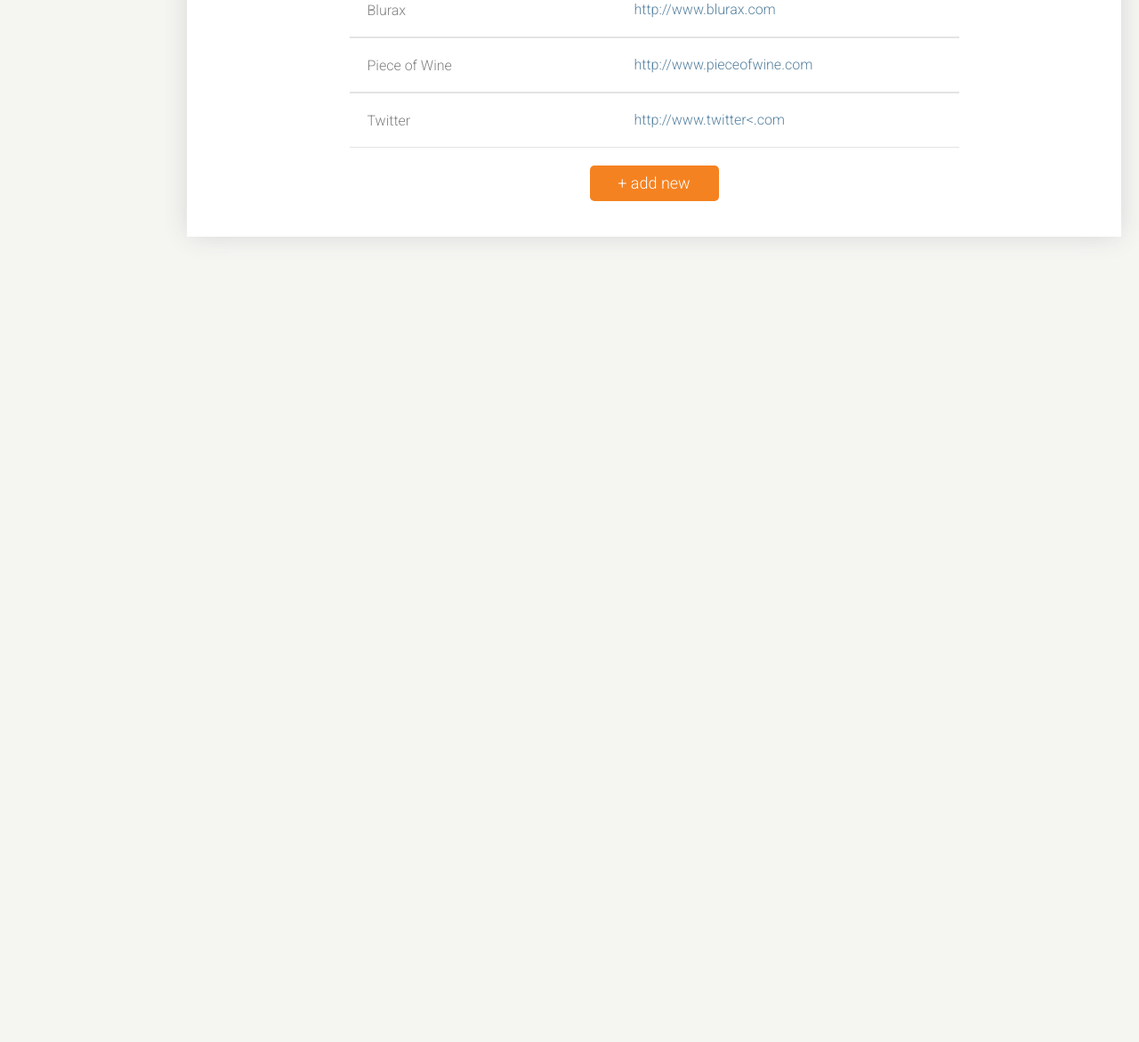
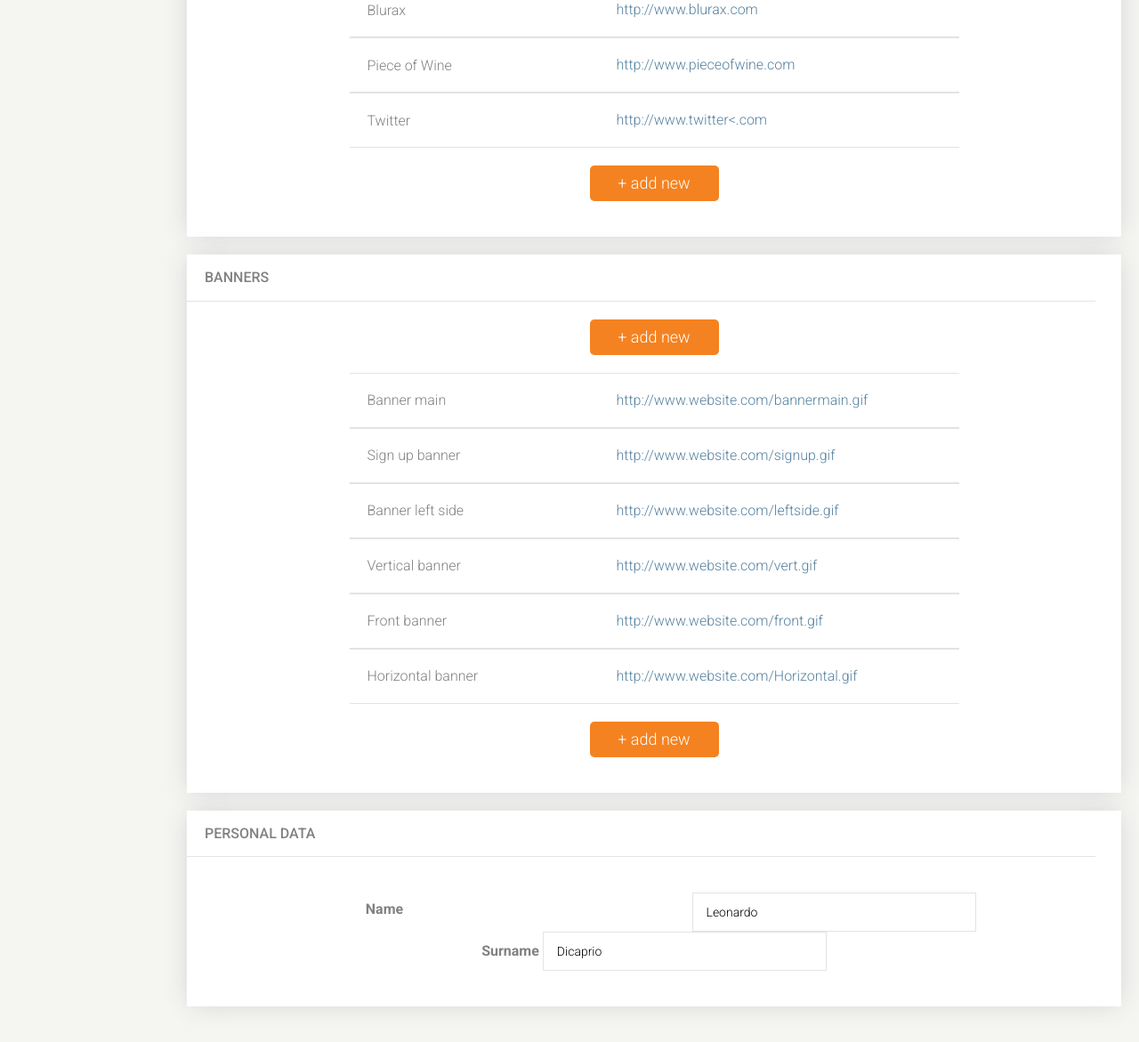
Before and after one commit to kamiljanusztc/Management-system, a plain HTML site: page src/index.html in a window 1280 px wide. Shown: the part 1468-2639 px from the top of the page at 89% size. Before the commit the page ends 1774 px from the top, so only its background shows below. Drawn offline with nearby package versions, Linux system fonts and the light colour scheme; files that its build step writes are made by us from their sources.

Commit message:
Change page

```diff
--- a/src/index.html
+++ b/src/index.html
@@ -77,14 +77,13 @@
                 <p class="paragraph calendar-items data-start">09.01.2021</p>
                 <span class="line-vertical calendar-items"></span>
                 <p class="paragraph calendar-items data-stop">09.01.2021</p>
-                <img class="main__icon" src="images/icons/calendar.svg" alt="calendar"/>
+                <img type="date" class="main__icon" src="images/icons/calendar.svg" alt="calendar"/>
               </div>
               <div class="btn-refresh calendar-items">
                 <img class="refresh-icon" src="images/icons/refresh.svg" alt="button refresh"/>
               </div>
             </div>
           </div>
-
           <div class="main__diagram">
             <div class="main__row">
               <span class="main__lines"></span>
@@ -105,7 +104,6 @@
                 <h4 class="h4-title">432</h4>
               </div>
             </div>
-
             <div class="main__earnings-chart">
               <h2 class="h2-title">Earnings chart</h2>
               <div class="main__tabs">
@@ -211,13 +209,91 @@
                 <div class="btn-main">
                   <h4 class="h4-title">+ add new</h4>
                 </div>
-
-
               </div>
             </div>
           </div>
+        </div>
 
+        <div class="main__section">
+          <h3 class="h3-title">Banners</h3>
+          <span class="main__lines"></span>
+          <div class="main__banners-section">
+            <div class="btn-main">
+              <h4 class="h4-title">+ add new</h4>
+            </div>
+            <div class="main__links">
+              <div class="links-wrapper">
+                <div class="main__border-top-bottom">
+                  <tr>
+                    <td><h4 class="h4-title page-name">Banner main</h4></td>
+                    <td><a href="#" class="h4-title main__url">http://www.website.com/bannermain.gif</a></td>
+                    <td><img class="icon-link" src="images/icons/links.svg" alt="icon link"/><img class="icon-trash" src="images/icons/trash.svg" alt="icon trash"/></td>
+                  </tr>
+                </div>
+                <div class="main__border-top-bottom">
+                  <tr>
+                    <td><h4 class="h4-title page-name">Sign up banner</h4></td>
+                    <td><a href="#" class="h4-title main__url">http://www.website.com/signup.gif</a></td>
+                    <td><img class="icon-link" src="images/icons/links.svg" alt="icon link"/><img class="icon-trash" src="images/icons/trash.svg" alt="icon trash"/></td>
+                  </tr>
+                </div>
+                <div class="main__border-top-bottom">
+                  <tr>
+                    <td><h4 class="h4-title page-name">Banner left side</h4></td>
+                    <td><a href="#" class="h4-title main__url">http://www.website.com/leftside.gif</a></td>
+                    <td><img class="icon-link" src="images/icons/links.svg" alt="icon link"/><img class="icon-trash" src="images/icons/trash.svg" alt="icon trash"/></td>
+                  </tr>
+                </div>
+                <div class="main__border-top-bottom">
+                  <tr>
+                    <td><h4 class="h4-title page-name">Vertical banner</h4></td>
+                    <td><a href="#" class="h4-title main__url">http://www.website.com/vert.gif</a></td>
+                    <td><img class="icon-link" src="images/icons/links.svg" alt="icon link"/><img class="icon-trash" src="images/icons/trash.svg" alt="icon trash"/></td>
+                  </tr>
+                </div>
+                <div class="main__border-top-bottom">
+                  <tr>
+                    <td><h4 class="h4-title page-name">Front banner</h4></td>
+                    <td><a href="#" class="h4-title main__url">http://www.website.com/front.gif</a></td>
+                    <td><img class="icon-link" src="images/icons/links.svg" alt="icon link"/><img class="icon-trash" src="images/icons/trash.svg" alt="icon trash"/></td>
+                  </tr>
+                </div>
+                <div class="main__border-top-bottom">
+                  <tr>
+                    <td><h4 class="h4-title page-name">Horizontal banner</h4></td>
+                    <td><a href="#" class="h4-title main__url">http://www.website.com/Horizontal.gif</a></td>
+                    <td><img class="icon-link" src="images/icons/links.svg" alt="icon link"/><img class="icon-trash" src="images/icons/trash.svg" alt="icon trash"/></td>
+                  </tr>
+                </div>
+                <div class="btn-main">
+                  <h4 class="h4-title">+ add new</h4>
+                </div>
+              </div>
+            </div>
+          </div>
         </div>
+
+        <div class="main__section">
+          <h3 class="h3-title">Personal data</h3>
+          <span class="main__lines"></span>
+          <div class="main__personal-data-section">
+            <div class="main__form-wrapper">
+              <form class="form">
+                <div class="form-label col-25">
+                  <label class="h2-title">Name</label>
+                </div>
+                <div class="form-input col-75">
+                  <input class="paragraph main__border-form" type="text" id="form" name="name" value="Leonardo">
+                </div>
+              </form>
+              <form class="form">
+                <label class="h2-title">Surname</label>
+                <input class="paragraph main__border-form" type="text" id="form" name="surname" value="Dicaprio">
+              </form>
+            </div>
+          </div>
+        </div>
+
       </div>
 
 
--- a/src/sass/pages/_links.scss
+++ b/src/sass/pages/_links.scss
@@ -0,0 +1,71 @@
+/* Links */
+.btn-main {
+  width: 125px;
+  height: 40px;
+  margin: 20px auto;
+
+  .h4-title {
+    font-size: 18px;
+    margin: 0 auto;
+    line-height: 40px;
+    text-align: center;
+  }
+
+  .main__links {
+    margin: 0;
+    position: absolute;
+    top: 50%;
+    left: 50%;
+    transform: translate(-50%, -50%);
+  }
+}
+
+.main__border-top-bottom {
+  height: 60px;
+  width: 685px;
+  display: flex;
+  margin: 0 auto;
+
+  &:hover {
+    .icon-link {
+      opacity: 1;
+      transition: $transition;
+    }
+
+    .icon-trash {
+      opacity: 1;
+      transition: $transition;
+    }
+  }
+}
+
+.main__url {
+  color: #56819f;
+  line-height: 60px;
+  margin-left: 300px;
+  text-decoration: none;
+  position: absolute;
+}
+
+.page-name {
+  margin-left: 20px;
+  position: absolute;
+}
+
+.icons-links {
+  margin-left: 1500px;
+}
+
+.icon-link {
+  filter: $filter-orange;
+  width: 20px;
+  margin-left: 605px;
+  opacity: 0;
+}
+
+.icon-trash {
+  filter: $filter-gray;
+  width: 16px;
+  margin-left: 25px;
+  opacity: 0;
+}
--- a/src/sass/pages/_personal_data.scss
+++ b/src/sass/pages/_personal_data.scss
@@ -0,0 +1,28 @@
+
+.main__form-wrapper {
+  padding-top: 40px;
+
+  .form {
+    text-align: center;
+    padding-bottom: 20px;
+
+    .main__border-form {
+      padding-left: 15px;
+      width: 300px;
+      height: 40px;
+    }
+  }
+}
+
+
+.col-25 {
+  float: left;
+  width: 40%;
+  margin-top: 10px;
+}
+
+.col-75 {
+  float: left;
+  width: 60%;
+  // margin-top: 6px;
+}
--- a/src/sass/sections/_main.scss
+++ b/src/sass/sections/_main.scss
@@ -127,84 +127,3 @@
     margin: 15px auto;
   }
 }
-
-/* Links */
-
-.main__links-section {
-  .btn-main {
-    width: 125px;
-    height: 40px;
-    margin: 20px auto;
-
-    .h4-title {
-      font-size: 18px;
-      margin: 0 auto;
-      line-height: 40px;
-      text-align: center;
-    }
-
-    .main__links {
-      margin: 0;
-      position: absolute;
-      top: 50%;
-      left: 50%;
-      transform: translate(-50%, -50%);
-    }
-  }
-
-  .links-wrapper {
-    // padding-top: 100px;
-  }
-
-  .main__border-top-bottom {
-    height: 60px;
-    width: 685px;
-    display: flex;
-    margin: 0 auto;
-    // margin: 0 0 0 15px;
-
-    &:hover {
-      .icon-link {
-        opacity: 1;
-        transition: $transition;
-      }
-
-      .icon-trash {
-        opacity: 1;
-        transition: $transition;
-      }
-    }
-  }
-
-  .main__url {
-    color: #56819f;
-    line-height: 60px;
-    margin-left: 320px;
-    text-decoration: none;
-    position: absolute;
-  }
-
-  .page-name {
-    margin-left: 20px;
-    position: absolute;
-  }
-
-  .icons-links {
-    margin-left: 1500px;
-  }
-
-  .icon-link {
-    filter: $filter-orange;
-    width: 20px;
-    margin-left: 605px;
-    opacity: 0;
-  }
-
-  .icon-trash {
-    filter: $filter-gray;
-    width: 16px;
-    margin-left: 25px;
-    opacity: 0;
-  }
-
-}
--- a/src/sass/style.scss
+++ b/src/sass/style.scss
@@ -14,3 +14,8 @@
 @import 'sections/main';
 
 /* Pages */
+@import 'pages/details';
+@import 'pages/links';
+@import 'pages/personal_data';
+@import 'pages/payout';
+@import 'pages/popups';
```
Also changed, not shown: src/sass/pages/_banners.scss (deleted), src/sass/pages/_popups.scss (added).
